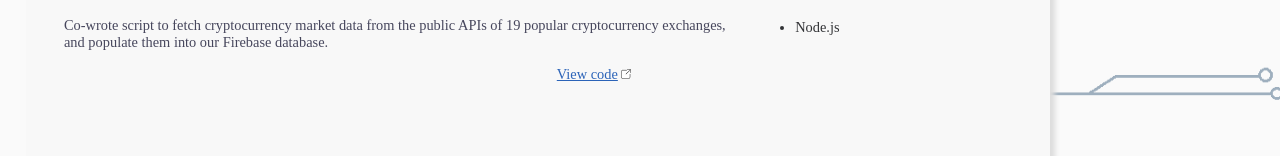
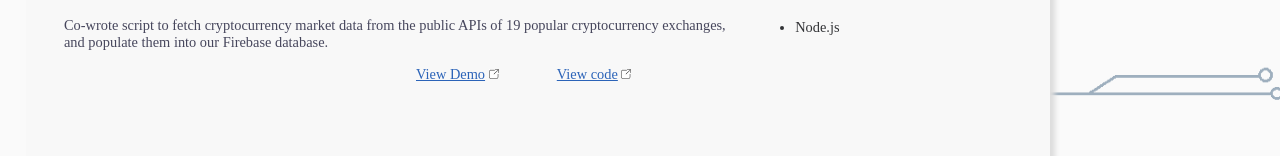
Before and after one commit to Teggoon/Personal-Portfolio, a React (Create React App) app: page /projects in a window 1280 px wide. Shown: the part 477-633 px from the top of the page. Built offline with nearby package versions, Linux system fonts and the light colour scheme; a web font is replaced by a local one.

Commit message:
added link to agora

```diff
--- a/src/components/HomePage.js
+++ b/src/components/HomePage.js
@@ -47,7 +47,7 @@ const HomePage = () => {
                     <span className="vertical-line-animation" id="vertical-line-1"></span>
                     <span className="vertical-line-animation" id="vertical-line-2"></span>
                     <h2 className="homepage-name">Haocheng Li</h2>
-                    <h3 className="homepage-title">Front-end & web developer</h3>
+                    <h3 className="homepage-title">Junior developer</h3>
                     <h4 className="homepage-question">Have a business need I can meet?</h4>
                 </div>
                 {/* <div className="scroll-down-suggestion">Scroll to see my experiences</div> */}
--- a/src/components/ProjectsPage.js
+++ b/src/components/ProjectsPage.js
@@ -28,7 +28,9 @@ const ProjectsPage = () => {
                 ]}
             hasSourceCode={true}
             sourceCodeLink={"https://github.com/Teggoon/AgoraDatabaseCode"}
-            hasProjectDemo={false}
+            hasProjectDemo={true}
+            projectDemoLink={"https://agora.bid"}
+            demoLinkType={"externalLink"}
             />
 
             <ProjectTabComponent
```
